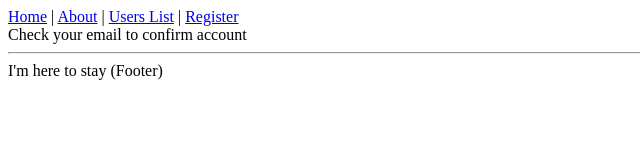
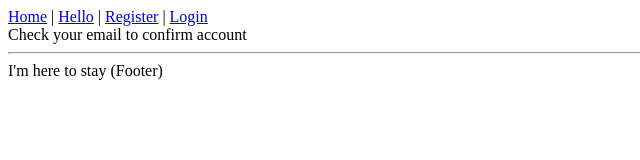
Before and after one commit to emaxwell14/next-typescript, a Next.js app: page /check-email in a window 1280 px wide. Shown: the top 160 px of the page, without its empty margins (0-640 px from the left). Built offline with nearby package versions, Linux system fonts and the light colour scheme.

Commit message:
Updating links in layout

```diff
--- a/components/Layout.tsx
+++ b/components/Layout.tsx
@@ -22,16 +22,16 @@ const Layout: React.FunctionComponent<Props> = ({
           <a>Home</a>
         </Link>{" "}
         |{" "}
-        <Link href="/about">
-          <a>About</a>
-        </Link>{" "}
-        |{" "}
-        <Link href="/users">
-          <a>Users List</a>
+        <Link href="/hello">
+          <a>Hello</a>
         </Link>{" "}
         |{" "}
         <Link href="/register">
           <a>Register</a>
+        </Link>{" "}
+        |{" "}
+        <Link href="/login">
+          <a>Login</a>
         </Link>
       </nav>
     </header>
```
